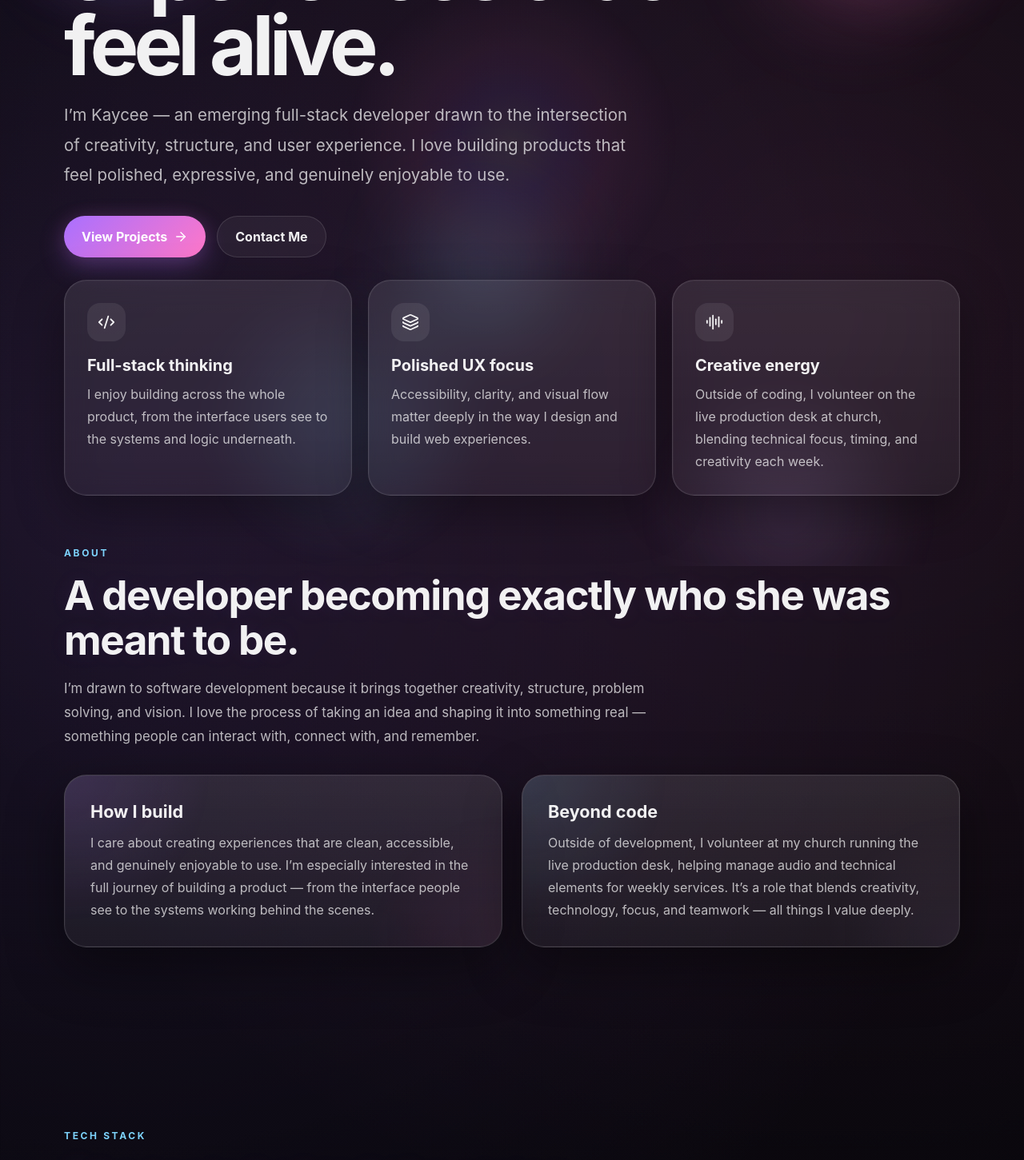
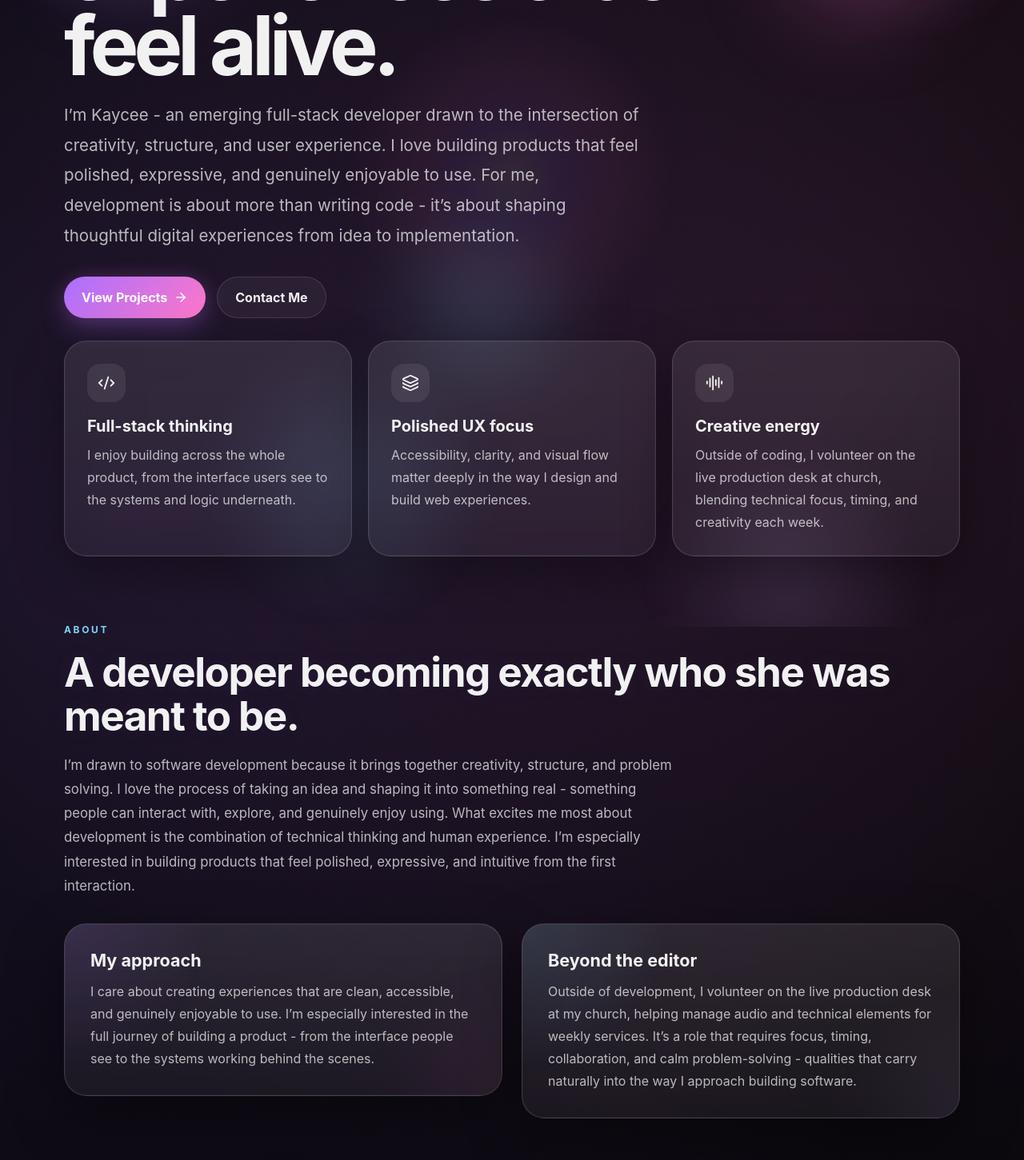
Before and after one commit to thisiskaysis/portfolio, a React (Vite) app: page / in a window 1280 px wide. Shown: the part 420-1871 px from the top of the page at 80% size. Built offline with nearby package versions, Linux system fonts and the light colour scheme.

Commit message:
looking sick

```diff
--- a/src/components/About.jsx
+++ b/src/components/About.jsx
@@ -11,34 +11,38 @@ function About() {
           </h2>
           <p className="section-copy">
             I’m drawn to software development because it brings together
-            creativity, structure, problem solving, and vision. I love the
-            process of taking an idea and shaping it into something real —
-            something people can interact with, connect with, and remember.
+            creativity, structure, and problem solving. I love the process of
+            taking an idea and shaping it into something real - something people
+            can interact with, explore, and genuinely enjoy using. What excites
+            me most about development is the combination of technical thinking
+            and human experience. I’m especially interested in building products
+            that feel polished, expressive, and intuitive from the first
+            interaction.
           </p>
         </Reveal>
 
         <div className="grid-2" style={{ marginTop: "32px" }}>
           <Reveal delay={0.08}>
             <div className="glass-card info-card info-card-violet">
-              <h3 className="info-title">How I build</h3>
+              <h3 className="info-title">My approach</h3>
               <p className="info-copy">
                 I care about creating experiences that are clean, accessible,
-                and genuinely enjoyable to use. I’m especially interested in
-                the full journey of building a product — from the interface
-                people see to the systems working behind the scenes.
+                and genuinely enjoyable to use. I’m especially interested in the
+                full journey of building a product - from the interface people
+                see to the systems working behind the scenes.
               </p>
             </div>
           </Reveal>
 
           <Reveal delay={0.16}>
             <div className="glass-card info-card info-card-icy">
-              <h3 className="info-title">Beyond code</h3>
+              <h3 className="info-title">Beyond the editor</h3>
               <p className="info-copy">
-                Outside of development, I volunteer at my church running the
-                live production desk, helping manage audio and technical
-                elements for weekly services. It’s a role that blends
-                creativity, technology, focus, and teamwork — all things I
-                value deeply.
+                Outside of development, I volunteer on the live production desk
+                at my church, helping manage audio and technical elements for
+                weekly services. It’s a role that requires focus, timing,
+                collaboration, and calm problem-solving - qualities that carry
+                naturally into the way I approach building software.
               </p>
             </div>
           </Reveal>
--- a/src/components/Hero.jsx
+++ b/src/components/Hero.jsx
@@ -44,11 +44,11 @@ function Hero() {
       }}
     >
       <div className="hero-mesh" aria-hidden="true">
-  <span className="mesh-blob mesh-blob-1" />
-  <span className="mesh-blob mesh-blob-2" />
-  <span className="mesh-blob mesh-blob-3" />
-  <span className="mesh-blob mesh-blob-4" />
-</div>
+        <span className="mesh-blob mesh-blob-1" />
+        <span className="mesh-blob mesh-blob-2" />
+        <span className="mesh-blob mesh-blob-3" />
+        <span className="mesh-blob mesh-blob-4" />
+      </div>
       <motion.div
         className="orb orb-1"
         animate={{ y: [0, -18, 0] }}
@@ -88,14 +88,16 @@ function Hero() {
             </h1>
 
             <p className="hero-copy">
-              I’m Kaycee — an emerging full-stack developer drawn to the
+              I’m Kaycee - an emerging full-stack developer drawn to the
               intersection of creativity, structure, and user experience. I love
               building products that feel polished, expressive, and genuinely
-              enjoyable to use.
+              enjoyable to use. For me, development is about more than writing
+              code - it’s about shaping thoughtful digital experiences from idea
+              to implementation.
             </p>
 
             <div className="button-row">
-              <a className="button-primary" href="#projects">
+              <a className="button-primary" href="#featured-projects">
                 View Projects <ArrowRight size={18} style={{ marginLeft: 8 }} />
               </a>
               <a className="button-secondary" href="#contact">
--- a/src/index.css
+++ b/src/index.css
@@ -70,6 +70,7 @@ main {
 
 section {
   padding: 96px 24px;
+  scroll-margin-top: 72px;
 }
 
 .container {
@@ -384,7 +385,7 @@ section {
 
 #about {
   position: relative;
-  margin-top: -52px;
+  margin-top: -32px;
   z-index: 3;
   padding-top: 24px;
 }
```
